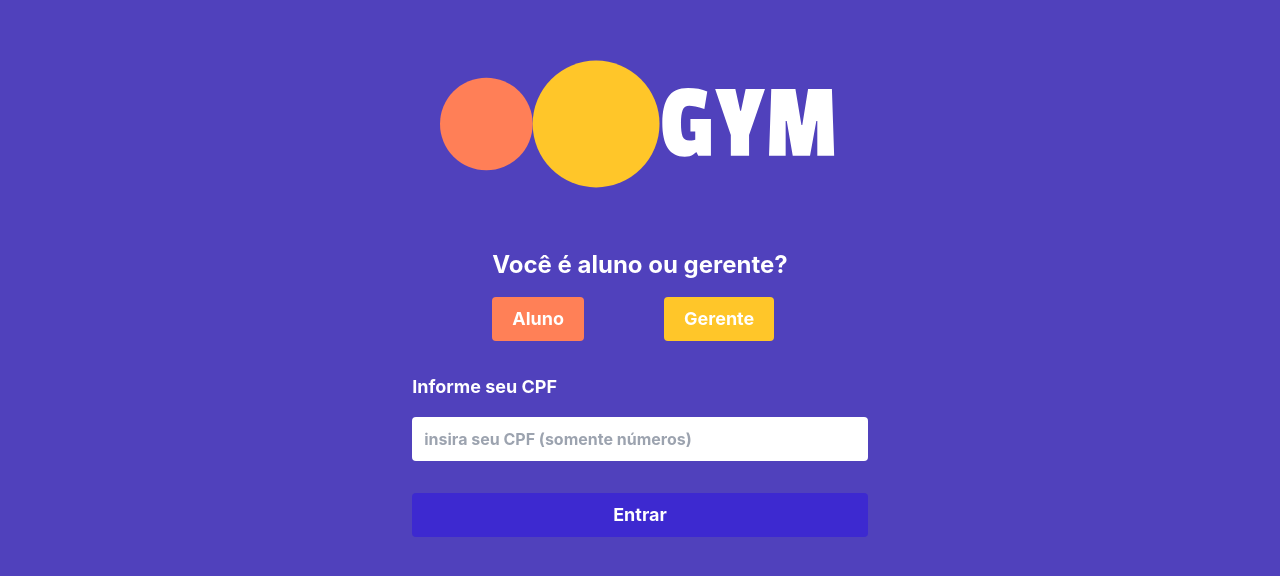
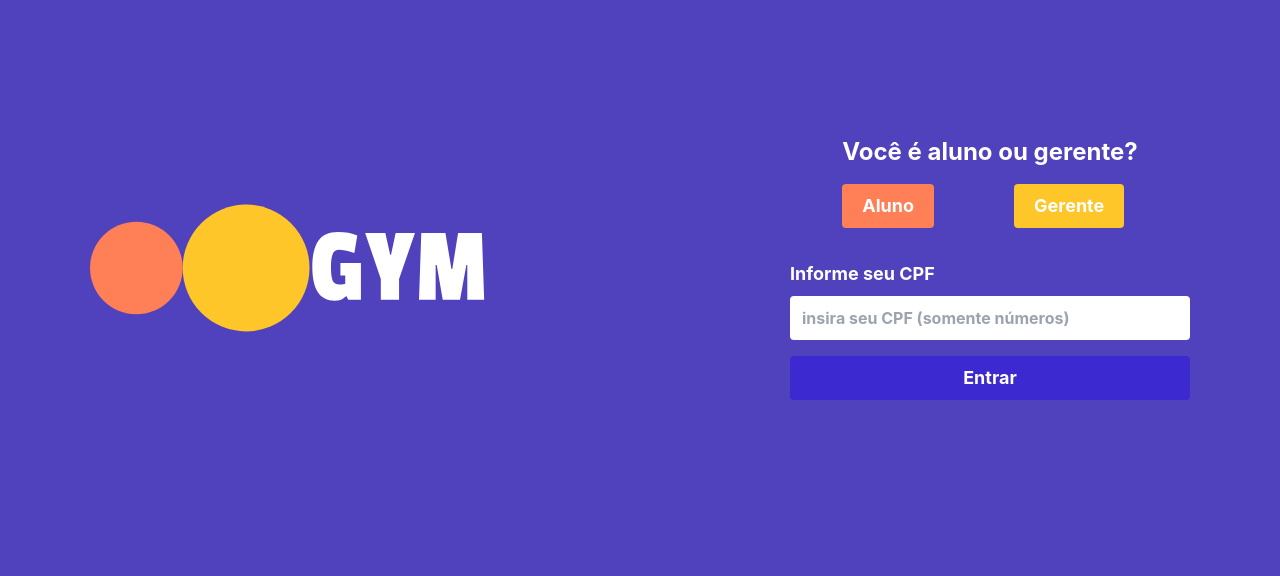
Before and after one commit to eduardo1199/gym-app-frontend, a Next.js app: page / in a window 1280 px wide. Shown: the part 132-708 px from the top of the page. Built offline with nearby package versions, Linux system fonts and the light colour scheme; no server answers.

Commit message:
manutenção da pagina de home

```diff
--- a/src/pages/index.tsx
+++ b/src/pages/index.tsx
@@ -81,16 +81,14 @@ export default function Home() {
 
   return (
     <div className="w-screen h-screen flex justify-center items-center bg-primary-purple">
-      <div className="max-w-[1140px] flex flex-col items-center">
-        <div className="flex">
+      <div className="w-[1100px] flex lg:flex-row flex-col justify-between items-center">
         <Image
           src={Logo}
           alt="logo"
           width="400px"
           height="250px"
         />
-        </div>
-        <div className="flex flex-col items-center mx-20 w-full">
+        <div className="w-[300px] lg:w-[400px] flex flex-col items-center">
           <div className="flex flex-col gap-4">
             <span className="text-primary-white text-2xl font-bold">Você é aluno ou gerente?</span>
 
@@ -113,7 +111,7 @@ export default function Home() {
             </div>
           </div>
 
-          <form className="mt-8 flex flex-col gap-4 w-full" onSubmit={handleSubmit(HandleSubmitLogin)}>
+          <form className="mt-8 flex flex-col gap-2 w-full" onSubmit={handleSubmit(HandleSubmitLogin)}>
 
             <Input
               placeholder="insira seu CPF (somente números)"
```
Lines whose indentation alone changed are shown as unchanged.
